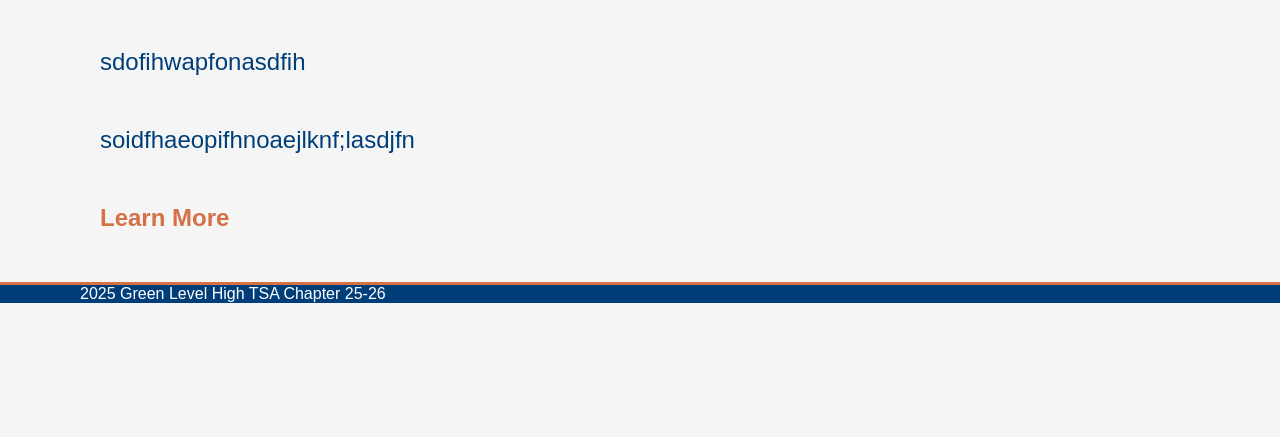
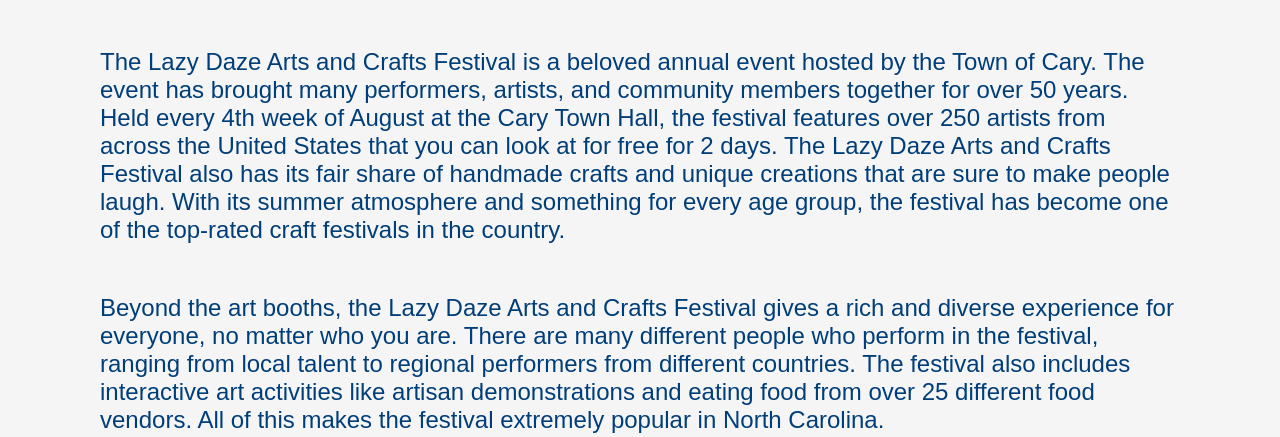
Before and after one commit to sree2324-lemj/tsa-website, a website: page lazy-daze-arts-and-crafts-festival.html in a window 1280 px wide. Shown: the part 594-1031 px from the top of the page. Before the commit the page ends 897 px from the top, so only its background shows below. Drawn offline with Linux system fonts and the light colour scheme.

Commit message:
Update lazy-daze-arts-and-crafts-festival.html

```diff
--- a/lazy-daze-arts-and-crafts-festival.html
+++ b/lazy-daze-arts-and-crafts-festival.html
@@ -22,8 +22,8 @@
       <p class="resource-header-text">Lazy Daze Arts and Crafts Festival</p>
     </div>
     <div style="padding:0 100px">
-      <p>sdofihwapfonasdfih</p>
-      <p>soidfhaeopifhnoaejlknf;lasdjfn</p>
+      <p>The Lazy Daze Arts and Crafts Festival is a beloved annual event hosted by the Town of Cary. The event has brought many performers, artists, and community members together for over 50 years. Held every 4th week of August at the Cary Town Hall, the festival features over 250 artists from across the United States that you can look at for free for 2 days. The Lazy Daze Arts and Crafts Festival also has its fair share of handmade crafts and unique creations that are sure to make people laugh. With its summer atmosphere and something for every age group, the festival has become one of the top-rated craft festivals in the country. </p>
+      <p>Beyond the art booths, the Lazy Daze Arts and Crafts Festival gives a rich and diverse experience for everyone, no matter who you are. There are many different people who perform in the festival, ranging from local talent to regional performers from different countries. The festival also includes interactive art activities like artisan demonstrations and eating food from over 25 different food vendors. All of this makes the festival extremely popular in North Carolina. </p>
       <p class="learn-more"><a href="https://www.carync.gov/recreation-enjoyment/events/festivals/lazy-daze-arts-and-crafts-festival" target="_blank">Learn More</a></p>
       <!-- Replace the hash above with the entire link of the resource's website. To get the entire link, click the link in the browser twice and copy the whole thing -->
     </div>
```
